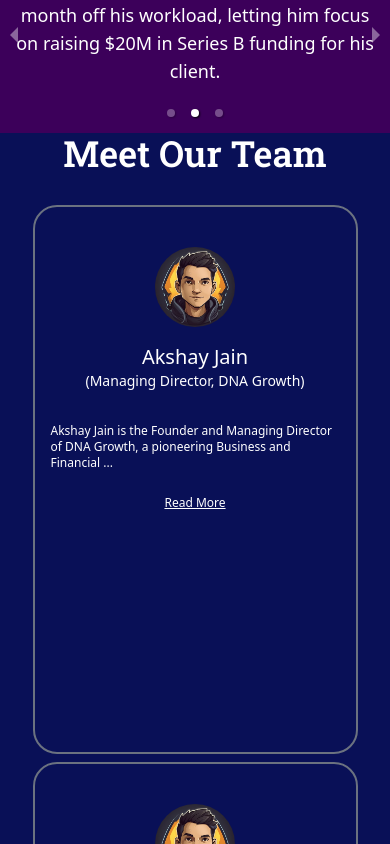
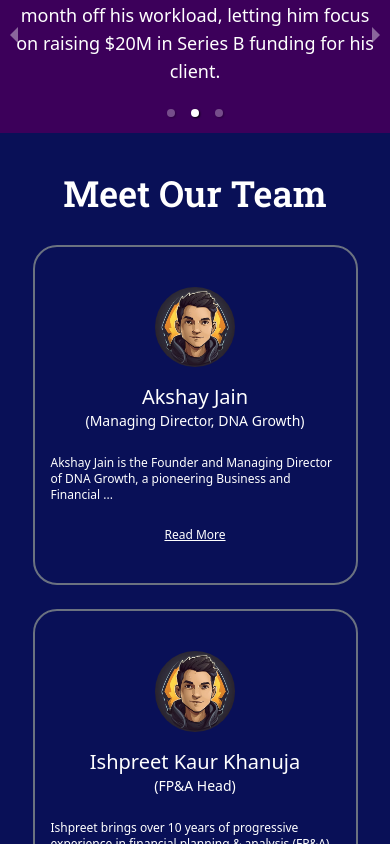
Before and after one commit to vikassinghDnaGrowth/DNA-Growth, a React (Vite) app: page / in a window 390 px wide. Shown: the part 8100-8944 px from the top of the page. Built offline with nearby package versions, Linux system fonts and the light colour scheme.

Commit message:
update the team component

```diff
--- a/src/section/Team.jsx
+++ b/src/section/Team.jsx
@@ -117,7 +117,7 @@
   const closeModal = () => setIsModalOpen(false);
 
   return (
-    <div className="border-2 border-gray-500 sm:rounded-full rounded-3xl text-white flex flex-col items-center  py-10 w-10/12 lg:w-10/12 md:w-8/12   min-h-[65vh] hover:bg-gray-800  hover:text-white">
+    <div className="border-2 border-gray-500 sm:rounded-full rounded-3xl text-white flex flex-col items-center  py-10 w-10/12 lg:w-10/12 md:w-8/12 h-full  sm:min-h-[65vh] hover:bg-gray-800  hover:text-white">
       <div className="flex justify-center mb-4">
         <img
           src={avatar}
@@ -125,7 +125,7 @@
           className="w-1/4 md:w-9/12 rounded-full"
         />
       </div>
-      <div className="flex flex-col items-center mb-4 text-center px-2">
+      <div className="flex flex-col items-center mb-2 text-center px-2">
         <h1 className="text-xl md:text-2xl">{name}</h1>
         <p className="text-sm md:text-lg  ">({title})</p>
       </div>
@@ -169,14 +169,14 @@
 
 const Team = () => {
   return (
-    <div className="w-full flex flex-col items-center bg-customBlue sm:py-10 ">
+    <div className="w-full flex flex-col items-center bg-customBlue py-10 ">
       <div className="w-full flex sm:flex-row flex-col gap-2 justify-around ">
         <div className="w-full sm:w-2/12 lg:w-1/12 flex justify-center items-center   ">
           <h1 className="sm:-rotate-90 text-4xl sm:text-5xl md:text-7xl font-semibold text-white font-roboto-slab text-nowrap   mb-6 sm:mb-0">
             Meet Our Team
           </h1>
         </div>
-        <div className="w-full sm:w-8/12  gap-2 grid grid-cols-1 sm:grid-cols-2 lg:grid-cols-4 bg-customBlue justify-items-center ">
+        <div className="w-full sm:w-8/12  gap-6 sm:gap-2 grid grid-cols-1 sm:grid-cols-2 lg:grid-cols-4 bg-customBlue justify-items-center ">
           {teamMembers.map((member, index) => (
             <TeamCard key={index} member={member} />
           ))}
```
Also changed, not shown: src/section/Carousel.jsx (+93 -0 lines).
